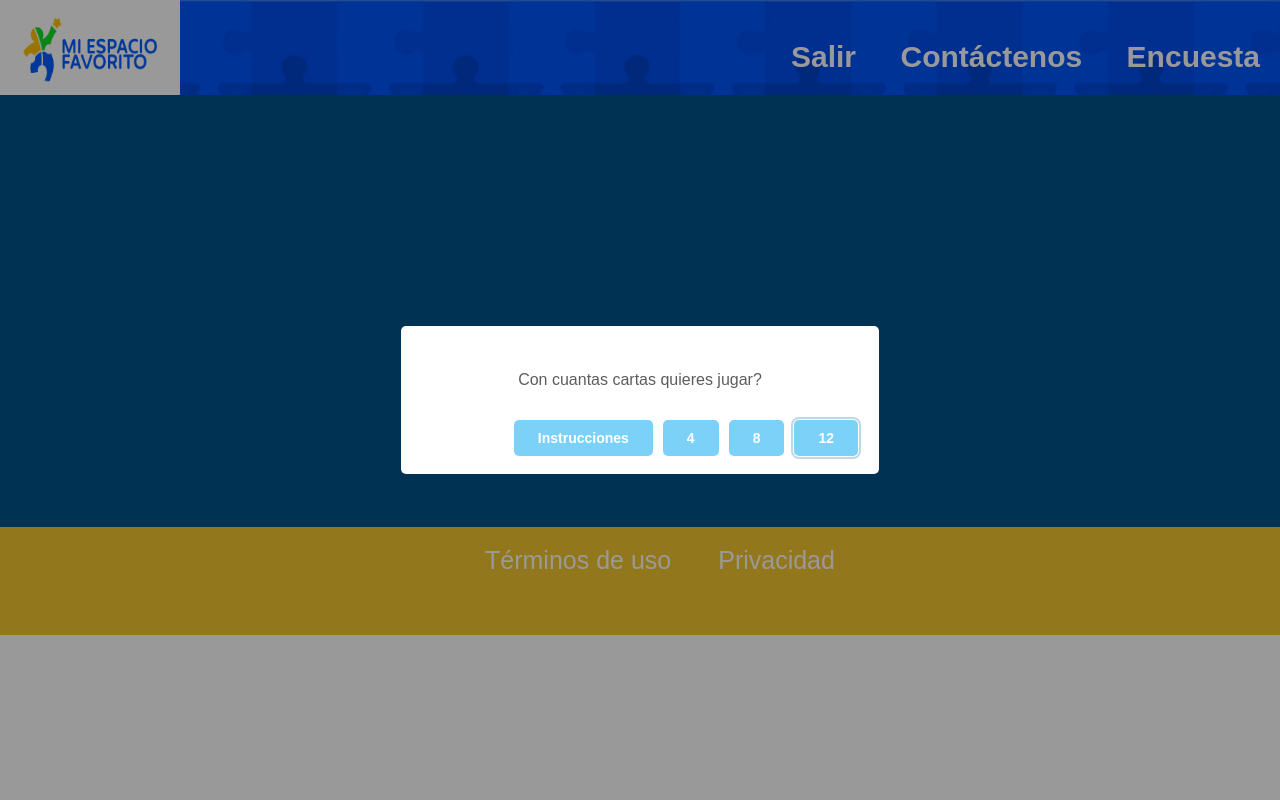
After one commit to ValdirLeon/Mi-Espacio-Favorito, a Node server app: page /juegos/memoria in a window 1280 px wide. The commit adds this page. Run offline with Node 20, Linux system fonts and the light colour scheme; some libraries are stand-ins or nearby versions.

Commit message:
Creación de los archivos relacionados al juego de memoria

```diff
--- /dev/null
+++ b/assets/css/memoria.css
@@ -0,0 +1,22 @@
+@import url(juegos.css);
+
+.Main__memoria{
+    display: grid;
+    background: #00548a;
+    grid-column: 1/ span 3;
+    grid-template-columns: 0.5fr 1.5fr 0.5fr;
+    min-height: 432px;
+    position: relative;
+}
+
+.memoria__container{
+    background: auto;
+    display: grid;
+    grid-template-columns: repeat(4, 1fr);
+    grid-template-rows: repeat(3, 1fr);
+}
+.memoria__img{
+    height: 120px;
+    width: 110px;
+    padding: 10px;
+}
--- /dev/null
+++ b/assets/js/memoria.js
@@ -0,0 +1,181 @@
+function iniciar(){
+    swal("Con cuantas cartas quieres jugar?", {
+        closeOnClickOutside: false,
+        buttons: {
+          Instrucciones: {
+            value: "Instrucciones"
+          },
+          can4: {
+            value: "can4",
+            text: "4"
+          },
+          can8: {
+            value: "can8",
+            text: "8"
+          },
+          can12: {
+            value: "can12",
+            text: "12"
+          }
+        }
+    })
+    .then((value) => {
+        switch (value) {
+            case "Instrucciones":
+                swal({
+                    text: 'En este juego debes memorizar la ubicación de las cartas descubiertas, al momento de virarlas debes recordar la ubicación de las cartas pares (o iguales).',
+                    closeOnClickOutside: false,
+                    button: 'Aceptar'
+                }).then(()=>{
+                    this.iniciar()
+                })
+            break;
+            case "can4":
+                total=4
+                this.cargar()
+            break;
+            case "can8":
+                total=8
+                this.cargar()
+            break;
+            case "can12":
+                total=12
+                this.cargar()
+            break;
+        }
+    })
+}
+
+function cargar(){
+    tpares=total/2
+        for(i=0;i<tpares;i++){
+            numr=parseInt(6*Math.random())
+            if(i>0){
+                for(j=0;j<i;j++){
+                    if(posicion[j]==numr){
+                        numr=parseInt(6*Math.random())
+                        j=0
+                    }
+                }
+            }
+            posicion[i]=numr
+            cart1[cont]=mimg[posicion[i]]
+            ++cont
+            cart1[cont]=mimg[posicion[i]]
+            ++cont
+        }
+        cont=0
+        for(i=0;i<total;i++){
+            numr=parseInt(total*Math.random())
+            if(i>0){
+                for(j=0;j<i;j++){
+                    if(posicion[j]==numr){
+                        numr=parseInt(total*Math.random())
+                        j=0
+                    }
+                }
+            }
+            posicion[i]=numr
+            cart2[i]=cart1[posicion[i]]
+        }
+        for(i=0;i<total;i++){
+            for(j=0;j<total;j++){
+                if(cart2[i]==cart2[j]){
+                    ++cont
+                    if(cont>2){
+                        cont=0
+                        this.cargar()
+                    }
+                }
+            }
+            cont=0
+        }
+        for(i=0;i<12;i++){
+            if(i<total){
+                this.imagen(imgs[i],cart2[i])
+            }
+            else{
+                this.esconder(imgs[i])
+            }
+        }
+        setTimeout(() => {
+            for(i=0;i<total;i++){
+                cart1[i]="url('../images/logos/logocarta.png')"
+                this.imagen(imgs[i],cart1[i])
+            }
+        }, 3000)
+}
+
+function imagen(event,event1){
+    document.getElementById(event).style.background = event1
+    document.getElementById(event).style.backgroundPosition= "center"
+    document.getElementById(event).style.backgroundRepeat = "no-repeat"
+    document.getElementById(event).style.backgroundSize = "100px 110px"
+    document.getElementById(event).style.opacity= 1
+}
+
+function esconder(event){
+    document.getElementById(event).style.opacity= 0
+}
+
+function girar(c){
+    if(c<total){
+        if(cart1[c]=="url('../images/logos/logocarta.png')"){
+            cart1[c]=cart2[c]
+            this.imagen(imgs[c],cart2[c])
+            girados[cont]=c
+            ++cont
+            if(cont==2){
+                cont=0
+                setTimeout(() => {
+                    this.comprobar()
+                }, 250);
+            }
+        }
+        else{
+            swal("Escoge otra carta")
+        }
+    }
+}
+
+function comprobar(){
+    if(cart2[girados[0]]==cart2[girados[1]]){
+        ++pares
+        if(pares==tpares){
+            swal("Terminaste el juego")
+            setTimeout(() => {
+                girados=[]
+                pares=0
+                this.iniciar()
+            }, 2000)
+        }
+    }
+    else{
+        cart1[girados[0]]="url('../images/logos/logocarta.png')"
+        cart1[girados[1]]="url('../images/logos/logocarta.png')"
+        this.imagen(imgs[girados[0]],cart1[girados[0]])
+        this.imagen(imgs[girados[1]],cart1[girados[1]])
+        girados=[]
+    }
+}
+
+var imgs=["img1","img2","img3","img4","img5","img6","img7","img8","img9","img10","img11","img12"]
+var mimg=["url('../images/cartas/burro.png')",
+"url('../images/cartas/elefante.png')",
+"url('../images/cartas/leon.png')",
+"url('../images/cartas/jirafa.png')",
+"url('../images/cartas/oso.png')",
+"url('../images/cartas/venado.png')"]
+var pares=0
+var tpares=0
+var numr=0
+var posicion=[]
+var cart1=[]
+var cart2=[]
+var cont=0
+var total=0
+var girados=[]
+var i=0
+var j=0
+
+iniciar()
--- a/server.js
+++ b/server.js
@@ -39,4 +39,16 @@ app.get('/juegos/simon-dice',(req,res)=>{
     res.render('simon')
 })
 
+app.get('/juegos/memoria',(req,res)=>{
+    res.render('memoria')
+})
+
+app.get('/juegos/actividades',(req,res)=>{
+    res.render('actividades')
+})
+
+app.get('/juegos/relajacion',(req,res)=>{
+    res.render('relajacion')
+})
+
 app.listen(PORT,()=>{(console.log(`Servidor funcionando en http//localhost:${PORT}`))})
--- a/views/juegos.ejs
+++ b/views/juegos.ejs
@@ -34,7 +34,7 @@
             <div class="carousel-item">
                 <img class= "carousel-item__img1" src="/images/logos/memoria.png" alt="Memoria" />
                 <div class="carousel-item__details">
-                    <a>
+                    <a href="/juegos/memoria">
                         <h1 class="carousel-item__details--title"> Memoria</h1>
                         <p class="carousel-item__details--subtitle"> Toca Para Jugar</p>
                     </a>
@@ -43,7 +43,7 @@
             <div class="carousel-item">
                 <img class="carousel-item__img1" src="/images/actividades/conversando.png" alt="Actividades" />
                 <div class="carousel-item__details">
-                    <a>
+                    <a href="/juegos/actividades">
                         <h1 class="carousel-item__details--title"> Actividades</h1>
                         <p class="carousel-item__details--subtitle"> Toca Para Jugar</p>
                     </a>
@@ -52,7 +52,7 @@
             <div class="carousel-item">
                 <img class="carousel-item__img1" src="/images/actividades/descansar.png" alt="Relajación" />
                 <div class="carousel-item__details">
-                    <a>
+                    <a href="/juegos/relajacion">
                         <h1 className="carousel-item__details--title"> Relajación</h1>
                         <p className="carousel-item__details--subtitle"> Toca Para Jugar</p>
                     </a>
--- /dev/null
+++ b/views/memoria.ejs
@@ -0,0 +1,35 @@
+<!DOCTYPE html>
+<html lang="en">
+<head>
+    <meta charset="UTF-8">
+    <meta http-equiv="X-UA-Compatible" content="IE=edge">
+    <meta name="viewport" content="width=device-width, initial-scale=1.0">
+    <link rel="stylesheet" href="/css/memoria.css">
+    <title>Memoria</title>
+</head>
+<body>
+    <%- include('include/_header') %>
+
+    <section class="Main__memoria">
+        <div></div>
+        <div class="memoria__container">
+            <div class="memoria__img" id="img1" onclick="girar(0)"></div>
+            <div class="memoria__img" id="img2" onclick="girar(1)"></div>
+            <div class="memoria__img" id="img3" onclick="girar(2)"></div>
+            <div class="memoria__img" id="img4" onclick="girar(3)"></div>
+            <div class="memoria__img" id="img5" onclick="girar(4)"></div>
+            <div class="memoria__img" id="img6" onclick="girar(5)"></div>
+            <div class="memoria__img" id="img7" onclick="girar(6)"></div>
+            <div class="memoria__img" id="img8" onclick="girar(7)"></div>
+            <div class="memoria__img" id="img9" onclick="girar(8)"></div>
+            <div class="memoria__img" id="img10" onclick="girar(9)"></div>
+            <div class="memoria__img" id="img11" onclick="girar(10)"></div>
+            <div class="memoria__img" id="img12" onclick="girar(11)"></div>
+        </div>
+        <div></div>
+    </section>
+
+    <%- include('include/_footer') %>
+    <script src="/js/memoria.js"></script>
+</body>
+</html>
--- a/views/simon.ejs
+++ b/views/simon.ejs
@@ -22,7 +22,6 @@
     </section>
 
     <%- include('include/_footer') %>
-    <script src="https://unpkg.com/sweetalert/dist/sweetalert.min.js"></script>
     <script src="/js/simon.js"></script>
 </body>
 </html>
```
Also changed, not shown: views/cuerpohumano.ejs (+2 -17 lines), views/memoria5.html (added, +50 -0 lines).
